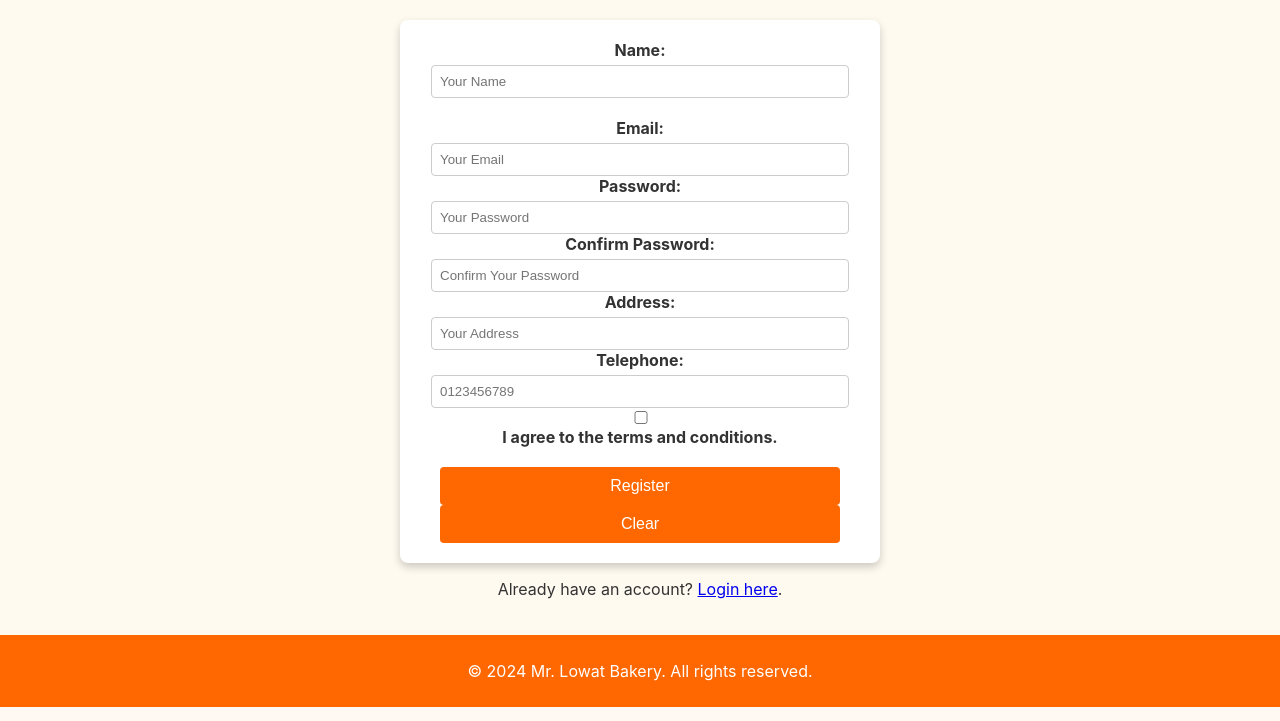
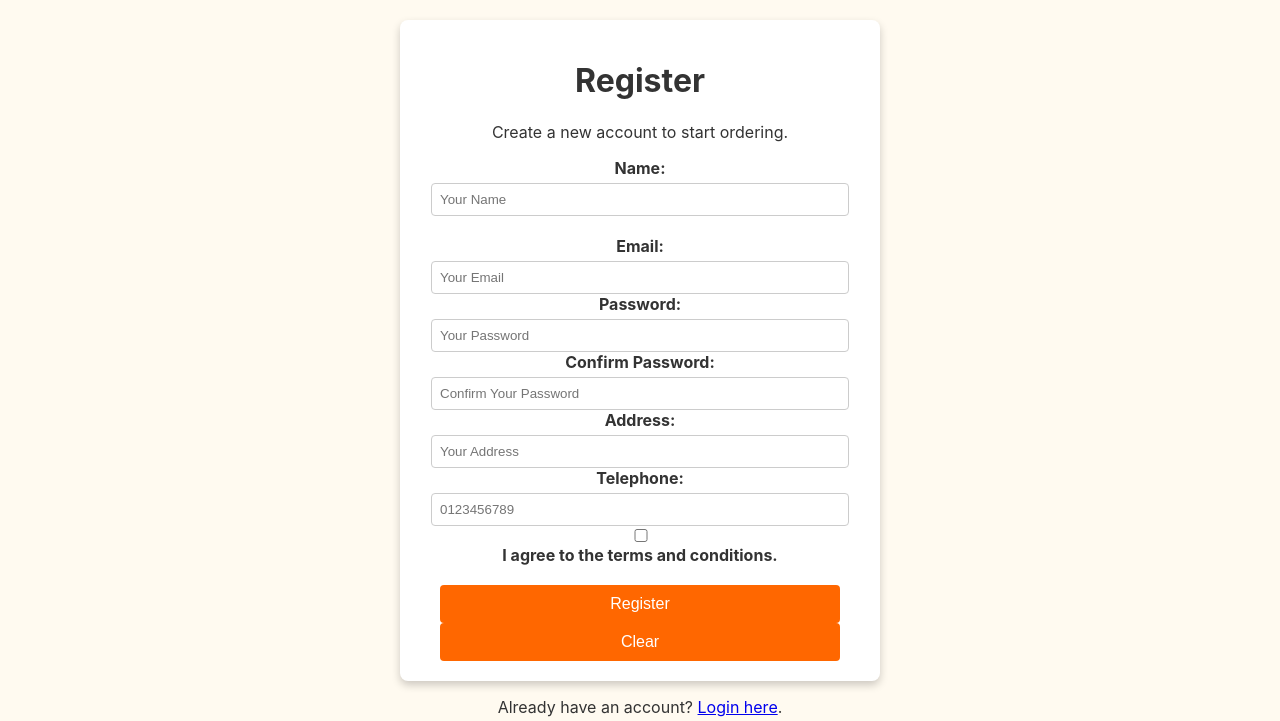
Before and after one commit to zfrtlsofea/MrLowatBakery_WAD, a PHP site: page /MrLowatBakery_WAD/register.html in a window 1280 px wide. Shown: the part 102-823 px from the top of the page. Run offline with PHP 8.4, Linux system fonts and the light colour scheme.

Commit message:
Enhance registration page with header and description; update password validation with SQL injection prevention

```diff
--- a/MrLowatBakery_WAD/register.html
+++ b/MrLowatBakery_WAD/register.html
@@ -73,6 +73,9 @@
   </script>
  <main>
   <form action="register.php" method="POST">
+    <h1>Register</h1>
+  <p>Create a new account to start ordering.</p>
+
     <div class="form-group">
       <label for="name">Name:</label>
       <input type="text" id="name" name="name" placeholder="Your Name" required><br>
--- a/MrLowatBakery_WAD/register.php
+++ b/MrLowatBakery_WAD/register.php
@@ -1,4 +1,4 @@
-<?php //THIS IS THE REGISTER.PHP FILE (ONLY THE PHP PART FOR REGIESTER.HTML)
+<?php //THIS IS THE REGISTER.PHP FILE (ONLY THE PHP PART FOR REGISTER.HTML)
 //TOK D PAKE
 
 if ($_SERVER['REQUEST_METHOD'] === 'POST') {
--- a/MrLowatBakery_WAD/scripts.js
+++ b/MrLowatBakery_WAD/scripts.js
@@ -20,7 +20,7 @@ function validateRegisterForm(e) {
       errorMessages.push('Please enter a valid email address.');
   }
 
-// Password validation
+// Password validation (6-8 characters long, contain at least one uppercase letter, one numeric digit, one special character, and no spaces)
 const passwordRegex = /^(?=.*[A-Z])(?=.*\d)(?=.*[@$!%*?&])(?=\S+$).{6,8}$/;
 if (!passwordRegex.test(password)) {
     errorMessages.push('Password must be 6-8 characters long, contain at least one uppercase letter, one numeric digit, one special character, and no spaces.');
```
